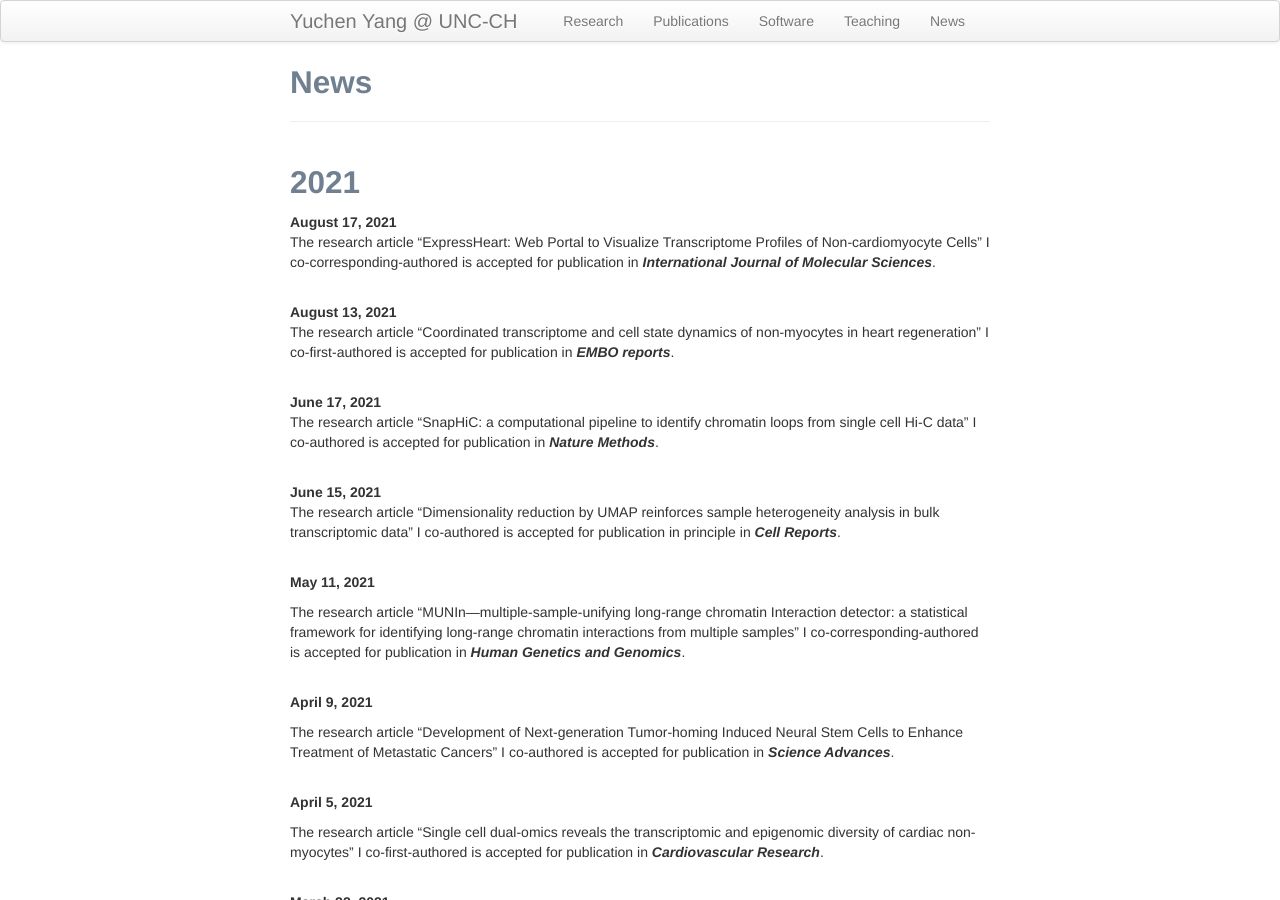
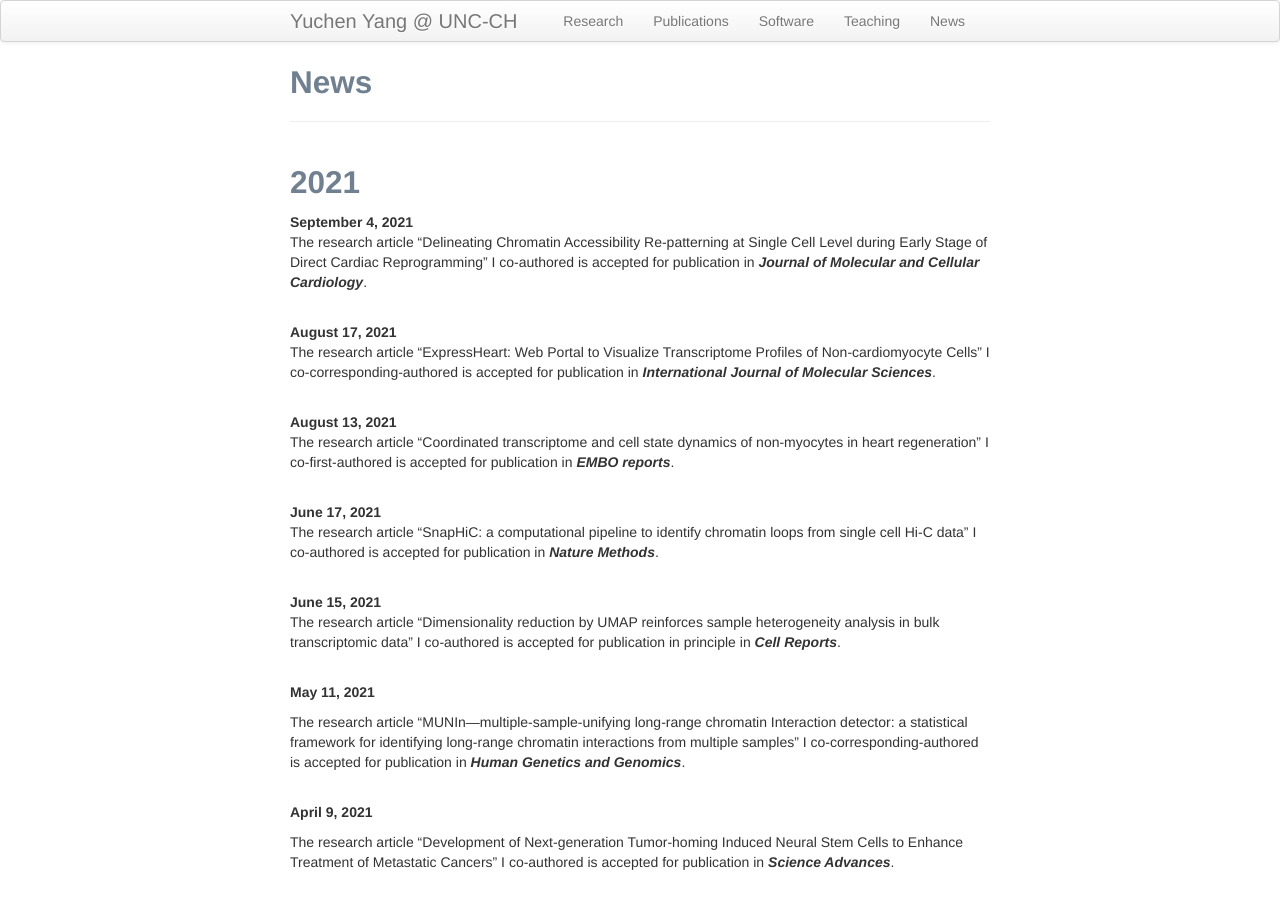
Before and after one commit to yycunc/yycunc.github.io, a Jekyll site: the page built from pages/News.md, in a window 1280 px wide and 900 px high. Built offline with Jekyll 4.4.1, drawn with Linux system fonts in a browser that asks for light colours.

Commit message:
Update News.md

```diff
--- a/pages/News.md
+++ b/pages/News.md
@@ -4,6 +4,10 @@ title: News
 ---
 
 ## 2021
+<b>September 4, 2021</b><br/>
+The research article "Delineating Chromatin Accessibility Re-patterning at Single Cell Level during Early Stage of Direct Cardiac Reprogramming" I co-authored is accepted for publication in ***Journal of Molecular and Cellular Cardiology***.<br/>
+<br/>
+
 <b>August 17, 2021</b><br/>
 The research article "ExpressHeart: Web Portal to Visualize Transcriptome Profiles of Non-cardiomyocyte Cells" I co-corresponding-authored is accepted for publication in ***International Journal of Molecular Sciences***.<br/>
 <br/>
```
